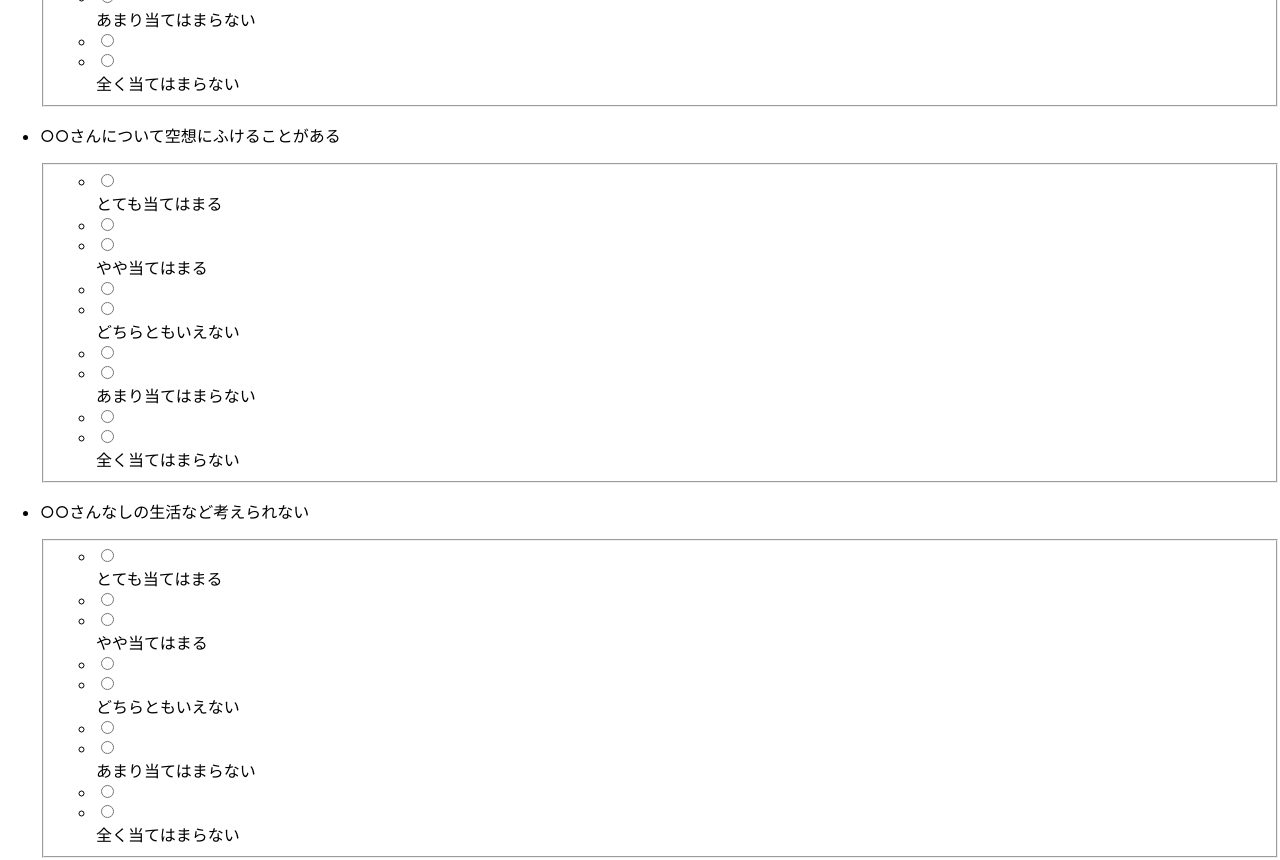
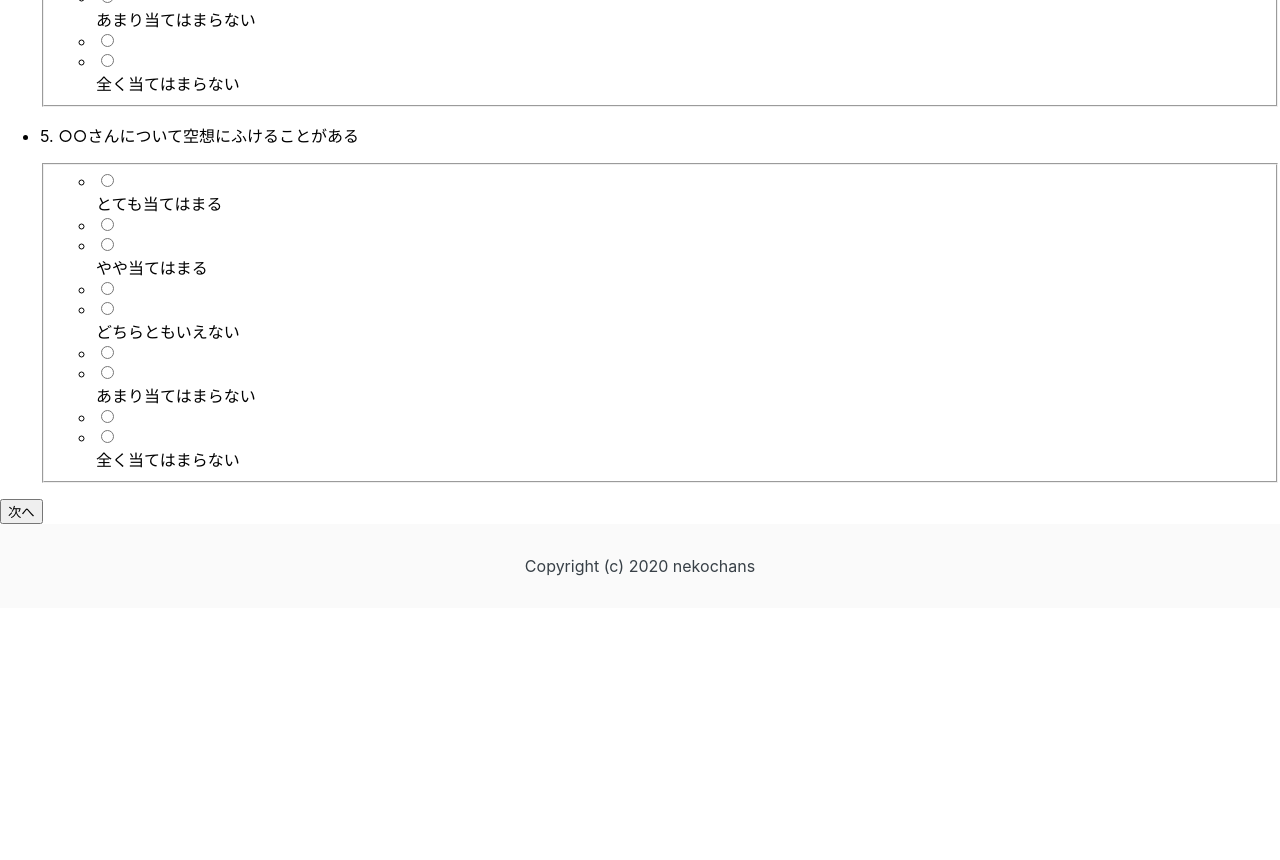
Before and after one commit to nekochans/love-psychology-web, a React (Create React App) app: page /analysis in a window 1280 px wide. Shown: the part 1500-2360 px from the top of the page. After the commit the page ends 2108 px from the top, so only its background shows below. Built offline with nearby package versions, Linux system fonts and the light colour scheme.

Commit message:
:sparkles: #12 質問を5つ毎に表示するように修正

```diff
--- a/src/app/App.tsx
+++ b/src/app/App.tsx
@@ -7,8 +7,9 @@ import { theme } from '../theme';
 import Header from '../components/Header';
 import Footer from '../components/Footer';
 import Counter from '../features/counter/Counter';
+import Home from '../components/Home';
 import Analysis from '../features/analysis/Analysis';
-import Home from '../components/Home';
+import Result from '../features/result/Result';
 
 const App: FC = () => {
   return (
@@ -23,6 +24,9 @@ const App: FC = () => {
           <Route path="/analysis">
             <Analysis />
           </Route>
+          <Route path="/result">
+            <Result />
+          </Route>
           <Route path="/">
             <Home />
           </Route>
--- a/src/features/analysis/Analysis.tsx
+++ b/src/features/analysis/Analysis.tsx
@@ -1,4 +1,5 @@
-import React, { FC, useEffect, ChangeEvent } from 'react';
+import React, { FC, useEffect, useState, ChangeEvent } from 'react';
+import { Link } from 'react-router-dom';
 import { useDispatch, useSelector } from 'react-redux';
 import analysis, { AnalysisState } from './analysisSlice';
 import { RootState } from '../../app/rootReducer';
@@ -10,9 +11,14 @@ type ChangeHandler = (e: InputEvent) => void;
 const Analysis: FC<{}> = () => {
   const dispatch = useDispatch();
 
-  const analysisState = useSelector<RootState, AnalysisState>(
+  const { questions, choices, perPage } = useSelector<RootState, AnalysisState>(
     state => state.analysis,
   );
+  const [currentPage, setCurrentPage] = useState(1);
+  const [currentSliceStart, setCurrentSliceStart] = useState(0);
+  const [currentSliceEnd, setCurrentSliceEnd] = useState(perPage);
+
+  const pageCount = Math.ceil(questions.length / perPage);
 
   useEffect(() => {
     dispatch(analysis.actions.fetchQuestions());
@@ -27,18 +33,25 @@ const Analysis: FC<{}> = () => {
     dispatch(analysis.actions.updateAnswers(answer));
   };
 
+  const onClick = () => {
+    setCurrentSliceStart(currentPage * perPage);
+    setCurrentSliceEnd((currentPage + 1) * perPage);
+    setCurrentPage(currentPage + 1);
+  };
+
   return (
     <div>
       <h1>質問一覧を表示する</h1>
       <ul>
-        {analysisState.questions instanceof Array
-          ? analysisState.questions.map(question => (
+        {questions.slice(currentSliceStart, currentSliceEnd).map(question => (
           <li key={question.id}>
-                <p>{question.text}</p>
+            <p>
+              {question.id}. {question.text}
+            </p>
             <fieldset>
               <ul>
-                    {analysisState.choices instanceof Array
-                      ? analysisState.choices.map(choice => (
+                {choices instanceof Array
+                  ? choices.map(choice => (
                       <li key={choice.value}>
                         <input
                           type="radio"
@@ -53,9 +66,15 @@ const Analysis: FC<{}> = () => {
               </ul>
             </fieldset>
           </li>
-            ))
-          : ''}
+        ))}
       </ul>
+      {currentPage === pageCount ? (
+        <Link to="/result">診断結果</Link>
+      ) : (
+        <button type="submit" onClick={onClick}>
+          次へ
+        </button>
+      )}
     </div>
   );
 };
--- a/src/features/analysis/analysisSlice.ts
+++ b/src/features/analysis/analysisSlice.ts
@@ -2,15 +2,18 @@ import { createSlice, PayloadAction } from '@reduxjs/toolkit';
 import { Answer, Choice, Question } from '../../domain/analysis';
 
 export type AnalysisState = {
-  questions?: Question[];
+  questions: Question[];
   choices?: Choice[];
   answers: Answer[];
+  perPage: number;
   isLoading: boolean;
   errorMessage: string;
 };
 
 export const initialState: AnalysisState = {
+  questions: [],
   answers: [],
+  perPage: 5,
   isLoading: false,
   errorMessage: '',
 };
@@ -28,6 +31,7 @@ const analysis = createSlice({
         return { questionId: question.id.toString(), choiceId: '' };
       });
 
+      // TODO 質問の総数がperPageの場合の考慮
       return Object.assign(state, {
         questions: action.payload,
         answers,
--- /dev/null
+++ b/src/features/result/Result.tsx
@@ -0,0 +1,7 @@
+import React, { FC } from 'react';
+
+const Result: FC<{}> = () => {
+  return <div>診断結果を表示する</div>;
+};
+
+export default Result;
```
Lines whose indentation alone changed are shown as unchanged.
